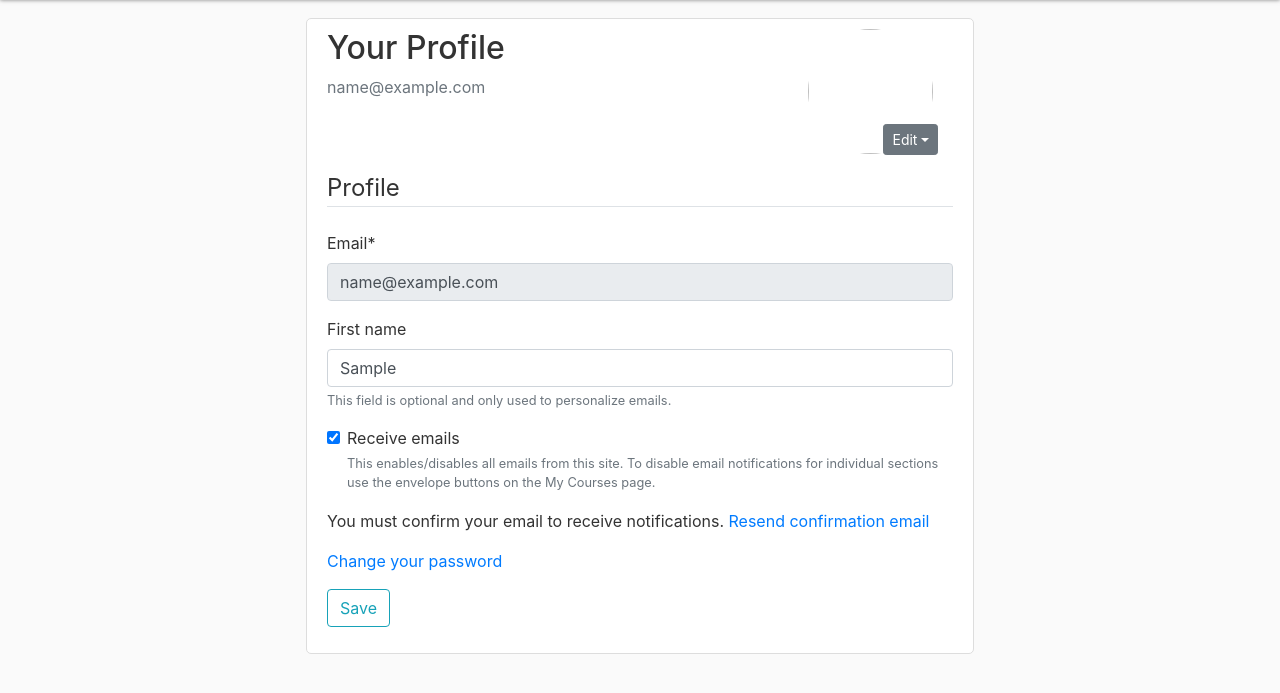
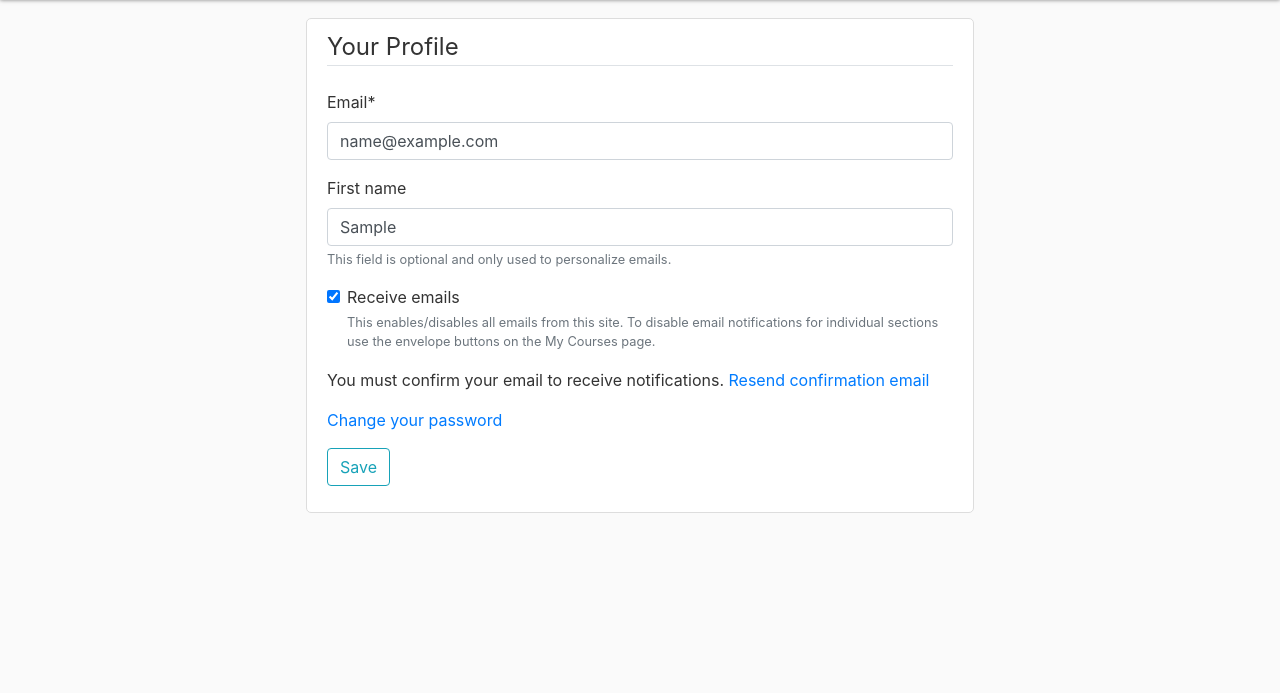
Before and after one commit to soft-eng-practicum/RosterSniper, a Django app: page /profile/ in a window 1280 px wide. Shown: the part 56-749 px from the top of the page. Run offline with Django 3.2, Linux system fonts and the light colour scheme; the visitor is signed in with stand-in values (Sample User, id 1); some libraries are stand-ins or nearby versions.

Commit message:
Removed profile pictures, made profile email field editable

```diff
--- a/django_project/django_project/settings/base.py
+++ b/django_project/django_project/settings/base.py
@@ -90,10 +90,10 @@ STATIC_ROOT = os.path.join(BASE_DIR, 'static')
 # URL that static files are served from
 STATIC_URL = '/static/'
 
-# Where user-uploaded files go (via FileField or ImageField)
-MEDIA_ROOT = os.path.join(BASE_DIR, 'media')
+# Where user-uploaded files go (via FileField or ImageField) (not currently used)
+# MEDIA_ROOT = os.path.join(BASE_DIR, 'media')
 # URL that user-uploaded files are served from
-MEDIA_URL = '/media/'
+# MEDIA_URL = '/media/'
 
 # Named URL pattern where requests are redirected for login when using the login_required() decorator
 LOGIN_URL = 'login'
--- a/django_project/django_project/urls.py
+++ b/django_project/django_project/urls.py
@@ -22,8 +22,6 @@ from django.views.generic.base import RedirectView
 
 from users import views as user_views
 
-# For sending custom emails:
-# https://docs.djangoproject.com/en/3.0/topics/auth/default/#django.contrib.auth.views.PasswordResetView
 urlpatterns = [
     path('favicon.ico', RedirectView.as_view(url='/static/img/favicon.ico', permanent=True)),
     path('admin/', admin.site.urls),
@@ -33,8 +31,6 @@ urlpatterns = [
     path('activate/<uidb64>/<token>/', user_views.activate, name='activate'),
 
     # https://docs.djangoproject.com/en/3.0/topics/auth/default/#module-django.contrib.auth.views
-    # https://github.com/django/django/blob/master/django/contrib/auth/urls.py
-
     path('login/', auth_views.LoginView.as_view(), name='login'),
     path('logout/', auth_views.LogoutView.as_view(), name='logout'),
     path('change-password/',
@@ -49,7 +45,3 @@ urlpatterns = [
 
     path('', include('core.urls')),
 ]
-
-# docs.djangoproject.com/en/3.0/howto/static-files/
-if settings.DEBUG:
-    urlpatterns += static(settings.MEDIA_URL, document_root=settings.MEDIA_ROOT)
--- a/django_project/users/forms.py
+++ b/django_project/users/forms.py
@@ -17,8 +17,6 @@ class MyUserCreationForm(UserCreationForm):
 
 class UserUpdateForm(forms.ModelForm):
 
-	email = forms.EmailField(disabled=True)
-
 	class Meta:
 		model = User
 		fields = ['email', 'first_name', 'email_notify']
--- a/django_project/users/models.py
+++ b/django_project/users/models.py
@@ -42,8 +42,6 @@ class UserManager(BaseUserManager):
 class User(AbstractUser):
     username = None
 
-    # has_photo = models.BooleanField(default=False)
-
     email = models.EmailField(unique=True)
     email_confirmed = models.BooleanField(default=False)
 
--- a/django_project/users/templates/registration/profile.html
+++ b/django_project/users/templates/registration/profile.html
@@ -5,26 +5,10 @@
 
 {% block content %}
 <div class="mycontainer">
-	<div class="media">
-		<div class="media-body">
-			<h2>Your Profile</h2>
-			<p class="text-secondary">{{ user.email }}</p>
-		</div>
-		<div style="position: relative;">
-			<img class="rounded-circle myactimg" src="{{ user.profile.image.url }}">
-			<div class="dropdown" style="position: absolute; right: 15px; bottom: 15px;">
-				<button class="btn btn-sm btn-secondary dropdown-toggle" type="button" id="dropdownMenuButton" data-toggle="dropdown">Edit</button>
-				<div class="dropdown-menu dropdown-menu-right" >
-					<a class="dropdown-item" href="#">Upload a photo</a>
-					<a class="dropdown-item" href="#">Remove photo</a>
-				</div>
-			</div>
-		</div>
-	</div>
 	<form method="POST" enctype="multipart/form-data">
 		{% csrf_token %}
 		<fieldset>
-			<legend class="border-bottom mb-4">Profile</legend>
+			<legend class="border-bottom mb-4">Your Profile</legend>
 			{{ form|crispy }}
 		</fieldset>
 		{% if not user.email_confirmed %}
--- a/django_project/users/views.py
+++ b/django_project/users/views.py
@@ -102,10 +102,13 @@ def profile(request):
         if form.is_valid():
             if 'email' in form.changed_data:
                 request.user.email_confirmed = False
-                request.user.save()
+                messages.info(request, 'Please confirm your new email to receive notifications.')
+                send_email_verification(request.user)
+
+            else:
+                messages.success(request, 'Your account has been updated.')
 
             form.save()
-            messages.success(request, 'Your account has been updated.')
             return redirect('profile')
 
     else:
```
Also changed, not shown: django_project/media/default.jpg (deleted), 2 other files.
